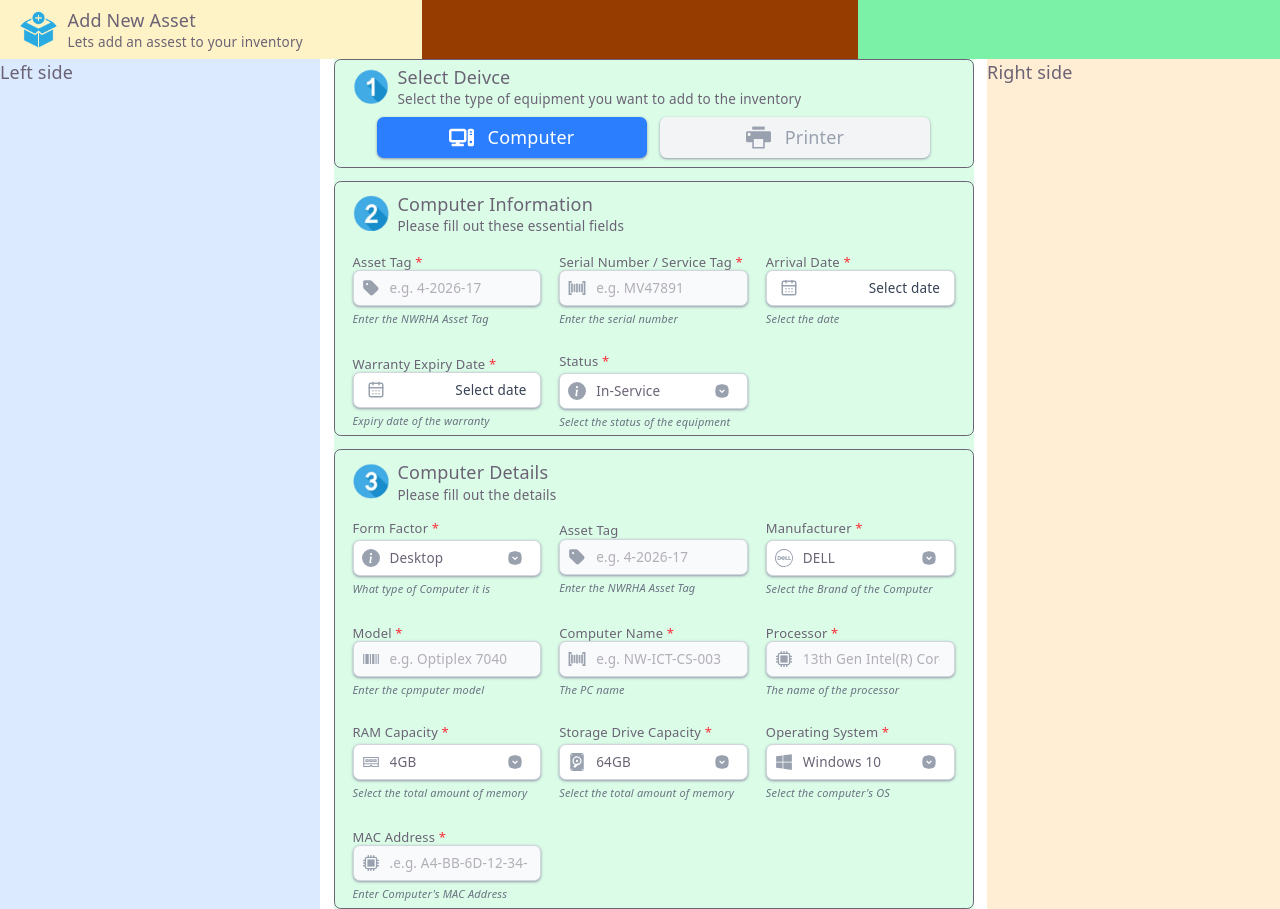
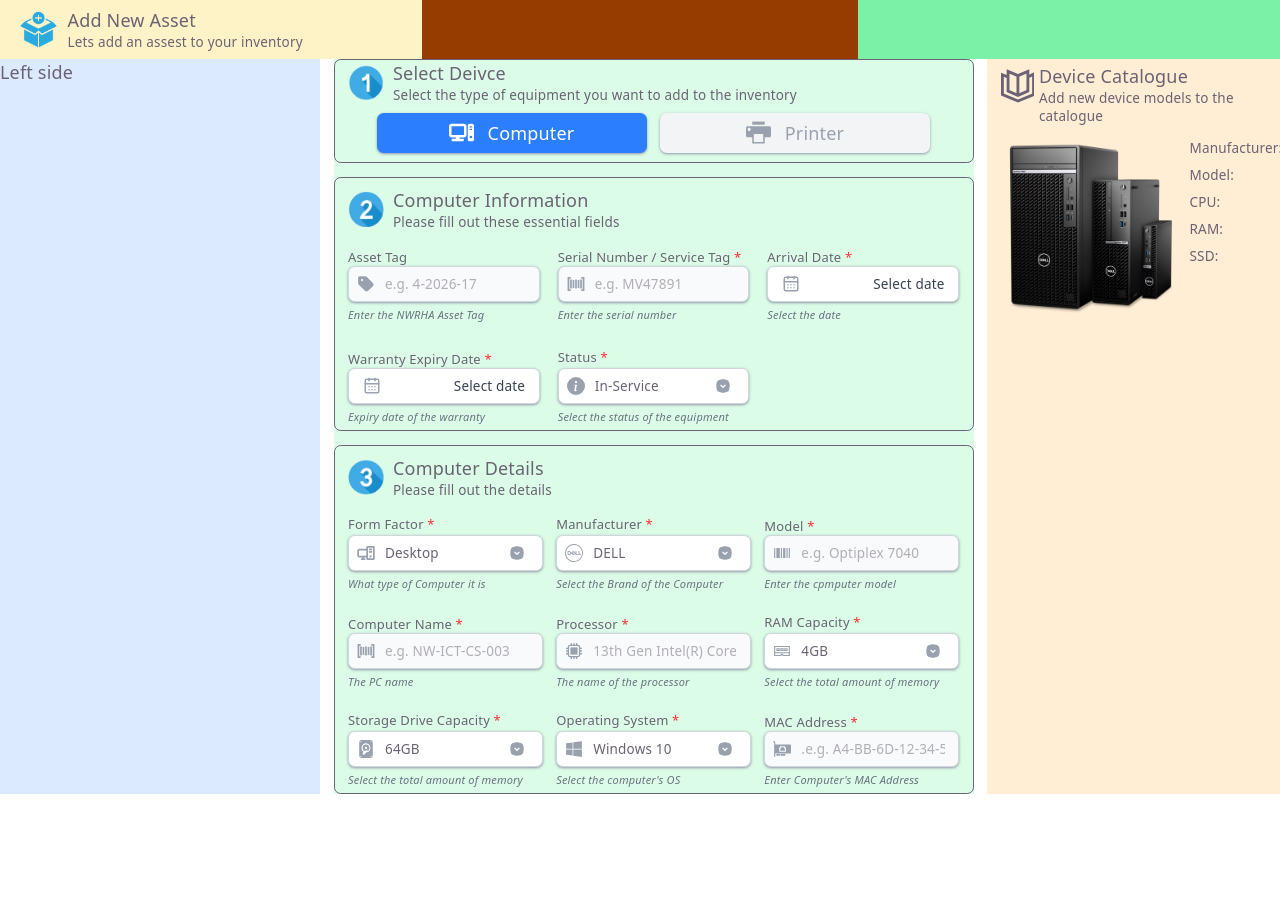
Before and after one commit to YoungRossi/Inventory-System, a React (Vite) app in the folder frontend/: page / in a window 1280 px wide. Shown: the top 909 px of the page. After the commit the page ends 800 px from the top, so only its background shows below. Built offline with nearby package versions, Linux system fonts and the light colour scheme.

Commit message:
Catalogue

```diff
--- a/frontend/src/components/assetsPage/AssetSelector.jsx
+++ b/frontend/src/components/assetsPage/AssetSelector.jsx
@@ -13,9 +13,9 @@ export function AssetSelector({isComputer, setIsComputer}){
     }
     return(
         <>
-            <div id="assetSelectorMainCtnr" className='flex flex-col items-center justify-center px-4 gap-3 border rounded-md'>
+            <div id="assetSelectorMainCtnr" className='flex flex-col items-center justify-center px-3 gap-3 border rounded-md'>
                 <div id='assetSelectorCtnr' className='w-full rounded-xl pb-2'>
-                    <div id="titleSec" className="flex gap-2 items-center w-full pt-1">
+                    <div id="titleSec" className="flex gap-2 items-center w-full">
                          <div id="imgctnr">
                             <img src={section1} className='w-8 h-8' />
                         </div>
--- /dev/null
+++ b/frontend/src/components/assetsPage/CatalogueForm.jsx
@@ -0,0 +1,6 @@
+export function CatalogueForm(){
+    return(
+        <>
+        </>
+    )
+}
--- /dev/null
+++ b/frontend/src/components/assetsPage/CatalogueSelect.jsx
@@ -0,0 +1,31 @@
+import { GrCatalog } from "react-icons/gr"
+
+import computerType from '../../assets/computerType.avif'
+
+export function CatalogueSelect(){
+    return(
+        <>
+        <div className="w-full">
+            <div className="flex mt-2 gap-1">
+                <GrCatalog className="text-[35px]"/>
+                <div className="flex flex-col -mt-1" >
+                    <p className="text-10 font-medium">Device Catalogue</p>
+                    <p className="text-xs">Add new device models to the catalogue </p>
+                </div>
+            </div>
+
+            <div className="flex mt-3 gap-2">
+                <img src={computerType} className="w-40 h-40"/>
+                <div className="flex flex-col gap-2">
+                    <p className="text-xs">Manufacturer: </p>
+                    <p className="text-xs">Model: </p>
+                    <p className="text-xs">CPU: </p>
+                    <p className="text-xs">RAM: </p>
+                    <p className="text-xs">SSD: </p>
+                </div>
+            </div>
+
+        </div>
+        </>
+    )
+}
--- /dev/null
+++ b/frontend/src/components/assetsPage/DeviceCatalogue.jsx
@@ -0,0 +1,9 @@
+import { CatalogueSelect } from '../assetsPage/CatalogueSelect'
+import { CatalogueForm } from '../assetsPage/CatalogueForm'
+export function DeviceCatalogue(){
+    return(
+        <>
+            <CatalogueSelect/>
+        </>
+    )
+}
--- a/frontend/src/components/assetsPage/DeviceDetails.jsx
+++ b/frontend/src/components/assetsPage/DeviceDetails.jsx
@@ -4,17 +4,23 @@ import { InputDateField } from './InputDateField'
 
 import section3 from '../../assets/section3.png'
 
-import { FaTag, FaWindows } from "react-icons/fa6"
+import { FaWindows, FaDroplet } from "react-icons/fa6"
 import { BsFillInfoCircleFill, BsDeviceHddFill } from "react-icons/bs"
 import { IoMdBarcode } from "react-icons/io"
 import { HiMiniCpuChip } from "react-icons/hi2"
 import { LiaMemorySolid, LiaBarcodeSolid } from "react-icons/lia"
-import { SiDell } from "react-icons/si"
+import { SiDell, SiHp } from "react-icons/si"
+import { PiDesktopTowerBold } from "react-icons/pi"
+import { TiPrinter } from "react-icons/ti"
+import { GiEyedropper } from "react-icons/gi"
+import { PiBarcodeDuotone, PiNetworkFill } from "react-icons/pi"
+import { BsPciCardNetwork } from "react-icons/bs"
+
 
 export function DeviceDetails({isComputer}){
     return(
         <>
-            <div id="mainCntr" className="flex flex-col w-full px-4 border rounded-md">
+            <div id="mainCntr" className="flex flex-col w-full px-3 border rounded-md">
                 <div id="titleSec" className="flex gap-2 items-center w-full mb-3 mt-2">
                          <div id="imgctnr">
                             <img src={section3} className='w-8 h-8' />
@@ -27,7 +33,7 @@ export function DeviceDetails({isComputer}){
 
                  <div id="formCtnr" className="w-full">
                     {isComputer ? (
-                    <form className="grid grid-cols-1 md:grid-cols-3 gap-4 items-center justify-center">
+                    <form className="grid grid-cols-1 md:grid-cols-3 gap-3 items-center justify-center">
                         <InputSelectField
                             label='Form Factor'
                             required={true}
@@ -41,16 +47,7 @@ export function DeviceDetails({isComputer}){
                                     {label:'Thin Client', value:'Thin Client'}
                                 ]
                             }
-                            icon={ BsFillInfoCircleFill }
-                        />
-
-                        <InputField
-                            id="assetTag"
-                            label="Asset Tag"
-                            placeholder="e.g. 4-2026-17"
-                            desc="Enter the NWRHA Asset Tag"
-                            icon={FaTag}
-                            required={false}
+                            icon={ PiDesktopTowerBold }
                         />
 
                         <InputSelectField
@@ -143,11 +140,89 @@ export function DeviceDetails({isComputer}){
                             desc="Enter Computer's MAC Address"
                             placeholder='.e.g. A4-BB-6D-12-34-56'
                             required={true}
-                            icon={HiMiniCpuChip}
+                            icon={ BsPciCardNetwork }
                         />
 
                     </form>
-                    ):(<h2>Printer</h2>)
+
+                    ):(
+
+                        <form className="grid grid-cols-1 md:grid-cols-3 gap-3 items-center justify-center">
+
+                        <InputSelectField
+                            id="Manufacturer"
+                            label="Manufacturer"
+                            desc="Select the Brand of the Computer"
+                            icon={SiHp}
+                            required={true}
+                            options={[
+                                { label:'HP', value:'HP' },
+                                { label:'Xerox', value:'Xerox' },
+                                { label:'Zebra', value:'Zebra' },
+                                { label:'Brother', value:'Brother' },
+                            ]}
+
+                        />
+                        <InputField
+                            id="Model"
+                            label="Model"
+                            placeholder='e.g. HP LaserJet Enterprise M506n'
+                            desc="Enter the cpmputer model"
+                            icon={LiaBarcodeSolid}
+                            required={true}
+                        />
+                         <InputSelectField
+                            label='Printer Functionality'
+                            required={true}
+                            desc='Select the features of the Printer'
+                            options={
+                                [
+                                    {label:'Mulitfunction', value:'Multifunction'},
+                                    {label:'Print-Only', value:'Print-Only'}
+
+                                ]
+                            }
+                            icon={ TiPrinter }
+                        />
+                       <InputSelectField
+                            id="colour"
+                            label="Color Capability"
+                            desc="Select what colour the printer use"
+                            icon={FaDroplet}
+                            required={true}
+                            options={[
+                                { label:'Colour', value:'Colour' },
+                                { label:'Black/White (Monochrome)', value:'Black/White (Monochrome)' }
+                            ]}
+
+                        />
+
+                        <InputField
+                            label='Toner Model'
+                            desc='Enter the Toner Model'
+                            placeholder='e.g. HP 414A/414X'
+                            required={true}
+                            icon={PiBarcodeDuotone}
+                        />
+
+                        <InputField
+                            label='IP Address'
+                            desc='Enter the IP Address'
+                            placeholder='e.g. 192.168.1.1'
+                            required={true}
+                            icon={PiNetworkFill}
+                        />
+
+                        <InputField
+                            label='MAC Address'
+                            desc="Enter Computer's MAC Address"
+                            placeholder='.e.g. A4-BB-6D-12-34-56'
+                            required={true}
+                            icon={BsPciCardNetwork}
+                        />
+
+                    </form>
+                    )
                     }
                 </div>
             </div>
--- a/frontend/src/components/assetsPage/InputSelectField.jsx
+++ b/frontend/src/components/assetsPage/InputSelectField.jsx
@@ -40,7 +40,8 @@ export function InputSelectField({
                            border-gray-300 pl-8 bg-white
                            outline-none transition appearance-none
                            focus:border-blue-500 focus:ring-2
-                           focus:ring-blue-500/20 shadow shadow-gray-400"
+                           focus:ring-blue-500/20
+                           shadow shadow-gray-400"
             >
                 <option value="" disabled>Select {label}</option>
 
--- a/frontend/src/components/assetsPage/SharedInfo.jsx
+++ b/frontend/src/components/assetsPage/SharedInfo.jsx
@@ -17,7 +17,7 @@ import { GiLaptop } from "react-icons/gi"
 export function SharedInfo({isComputer}){
     return(
         <>
-            <div id="mainCntr" className="flex flex-col w-full px-4 border rounded-md">
+            <div id="mainCntr" className="flex flex-col w-full px-3 border rounded-md">
                 <div id="titleSec" className="flex gap-2 items-center w-full mb-3 mt-2">
                          <div id="imgctnr">
                             <img src={section2} className='w-8 h-8' />
@@ -37,7 +37,7 @@ export function SharedInfo({isComputer}){
             placeholder="e.g. 4-2026-17"
             desc="Enter the NWRHA Asset Tag"
             icon={FaTag}
-            required={true}
+            required={false}
         />
 
         <InputField
--- a/frontend/src/pages/AssetsPage.jsx
+++ b/frontend/src/pages/AssetsPage.jsx
@@ -2,6 +2,7 @@ import { NavBar } from '../components/NavBar'
 import { AssetSelector } from '../components/assetsPage/AssetSelector'
 import { SharedInfo } from '../components/assetsPage/SharedInfo'
 import { DeviceDetails } from '../components/assetsPage/DeviceDetails'
+import { DeviceCatalogue } from '../components/assetsPage/DeviceCatalogue'
 
 import { useState } from 'react'
 
@@ -16,12 +17,12 @@ export function AssetsPage (){
         <>
             <div id='mainContainer' className='w-full min-h-screen flex flex-col' >
                 <NavBar/>
-                <div id="ctnContainer" className="flex-1 grid grid-cols-1 md:grid-cols-[25%_50%_25%] items-stretch gap-3">
+                <div id="ctnContainer" className="flex-1 grid grid-cols-1 md:grid-cols-[25%_50%_25%] content-start items-stretch gap-3">
                     <div id="leftContainer" className="bg-blue-100 w-full min-h-full">
                         Left side
                     </div>
 
-                    <div id="middleContainer" className="bg-green-100 grid grid-rows-[auto_auto_auto] gap-3">
+                    <div id="middleContainer" className="bg-green-100 grid grid-rows-[auto_auto_auto] content-start gap-3">
                         <AssetSelector
                         isComputer={isComputer}
                         setIsComputer={setIsComputer}
@@ -31,8 +32,8 @@ export function AssetsPage (){
 
                     </div>
 
-                    <div id="rightContainer" className="bg-orange-100">
-                        Right side
+                    <div id="rightContainer" className="bg-orange-100 px-3">
+                        <DeviceCatalogue/>
                     </div>
                 </div>
             </div>
```
